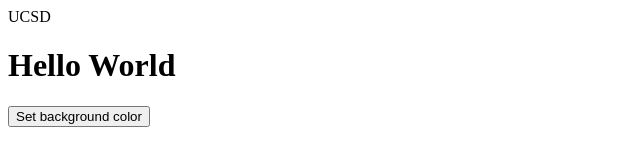
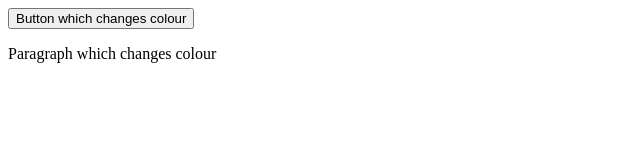
Before and after one commit to XProskillzX/XProskillzX.github.io, a plain HTML site: page index.html in a window 1280 px wide. Shown: the whole page, without its empty margins (0-640 px from the left). Drawn offline with Linux system fonts and the light colour scheme.

Commit message:
Update index.html

```diff
--- a/index.html
+++ b/index.html
@@ -7,16 +7,17 @@
     <title>Vansh Kumar</title>
 </head>
 <script>
-console.log('Hello Console!');
-function myFunction() {
-    document.body.style.color="rgb(255,0,0)";
-}
-let random_var="UCSD";
-document.write(random_var);
-
+    function changeDocument() {
+      var paragraph = document.getElementById("para");
+      paragraph.style.color = "red";
+    }
 </script>
 <body>
-    <h1>Hello World</h1>
-    <button type="button" onclick="myFunction()">Set background color</button>
+  <form>
+    <div>
+      <button onclick="changeDocument()">Button which changes colour</button>
+    </div>
+  </form>
+  <p id="para">Paragraph which changes colour</p>
 </body>
 </html>
```
